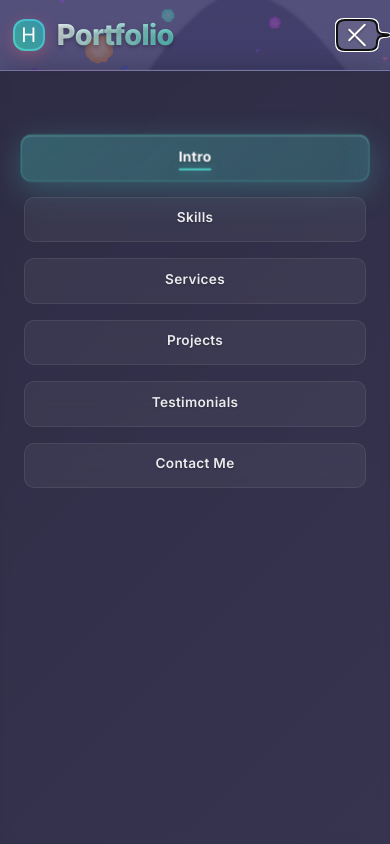
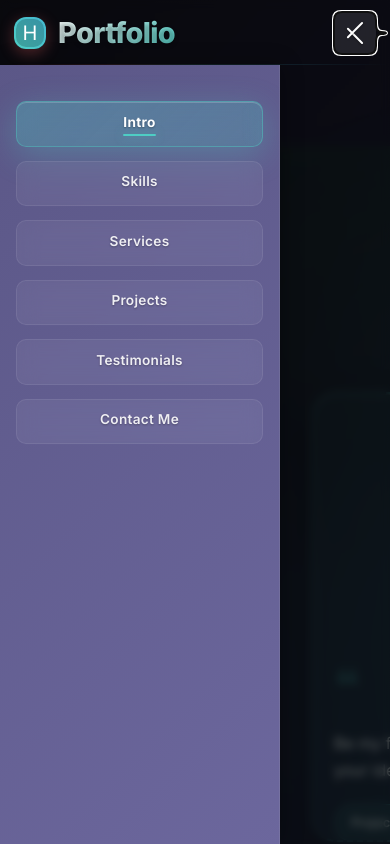
Before and after one commit to harshanandpro/portfolio, a React (Vite) app: page / in a window 390 px wide. Both pictures are taken after a click on the button 357 px from the left and 35 px from the top of the page. Shown: the top 844 px of the page. Built offline with nearby package versions, Linux system fonts and the light colour scheme.

Commit message:
navbar resposnive 1

```diff
--- a/src/Navbar.css
+++ b/src/Navbar.css
@@ -9,15 +9,15 @@
   top: 0;
   left: 0;
   right: 0;
+  width: 100%;
   background: transparent;
   backdrop-filter: none;
   -webkit-backdrop-filter: none;
   border-bottom: none;
-  z-index: 200;
+  z-index: 1000;
   transition: all 0.4s cubic-bezier(0.4, 0, 0.2, 1);
   font-family: 'Inter', sans-serif;
   min-height: 80px;
-  overflow: visible;
 }
 
 .navbar-hidden {
@@ -44,16 +44,16 @@
   height: 80px;
   display: flex;
   align-items: center;
+  justify-content: space-between;
   padding: 1rem 2rem;
   position: relative;
-  box-sizing: border-box;
 }
 
 .navbar_left {
-  flex: 0.25;
+  flex: 0 0 auto;
   display: flex;
   align-items: center;
-  height: 100%;
+  z-index: 1002;
 }
 
 .logo-container {
@@ -62,7 +62,6 @@
   gap: 12px;
   cursor: pointer;
   transition: transform 0.3s ease;
-  height: fit-content;
 }
 
 .logo-container:hover {
@@ -109,13 +108,11 @@
 }
 
 .navbar_mid {
-  flex: 0.5;
+  flex: 1;
   display: flex;
   justify-content: center;
   align-items: center;
   position: relative;
-  height: 100%;
-  min-height: 60px;
 }
 
 .nav-links-wrapper {
@@ -123,15 +120,11 @@
   gap: 2rem;
   align-items: center;
   position: relative;
-  height: fit-content;
-  padding: 0.5rem 0;
 }
 
 .nav-links-wrapper > * {
   display: flex;
   align-items: center;
-  height: auto;
-  min-height: 40px;
   padding: 0.5rem 1rem;
   border-radius: 8px;
   transition: all 0.3s ease;
@@ -141,6 +134,7 @@
   font-size: 0.95rem;
   text-shadow: 0 1px 2px rgba(0, 0, 0, 0.3);
   white-space: nowrap;
+  cursor: pointer;
 }
 
 .nav-links-wrapper > *:hover {
@@ -161,41 +155,48 @@
 }
 
 .navbar_right {
-  flex: 0.25;
+  flex: 0 0 auto;
   display: flex;
   justify-content: flex-end;
   align-items: center;
-  gap: 1.5rem;
-  height: 100%;
+  z-index: 1002;
 }
 
 .nav-burger {
   display: none;
   flex-direction: column;
-  gap: 4px;
+  gap: 5px;
   cursor: pointer;
-  padding: 8px;
+  padding: 10px;
   border-radius: 8px;
   transition: all 0.3s ease;
   background: rgba(255, 255, 255, 0.1);
   backdrop-filter: blur(10px);
-  flex-shrink: 0;
+  -webkit-backdrop-filter: blur(10px);
   border: none;
   outline: none;
+  width: 44px;
+  height: 44px;
+  justify-content: center;
+  align-items: center;
 }
 
 .nav-burger:hover {
   background: rgba(255, 255, 255, 0.2);
 }
 
+.nav-burger:active {
+  transform: scale(0.95);
+}
+
 .nav-burger span {
   width: 24px;
-  height: 2px;
+  height: 2.5px;
   background: #ffffff;
   border-radius: 2px;
   transition: all 0.3s cubic-bezier(0.4, 0, 0.2, 1);
   box-shadow: 0 1px 2px rgba(0, 0, 0, 0.3);
-  transform-origin: center;
+  display: block;
 }
 
 .navbar-glow {
@@ -216,6 +217,33 @@
 /* Mobile Menu Overlay */
 .mobile-menu-overlay {
   display: none;
+  position: fixed;
+  top: 0;
+  left: 0;
+  right: 0;
+  bottom: 0;
+  background: rgba(0, 0, 0, 0.6);
+  backdrop-filter: blur(4px);
+  -webkit-backdrop-filter: blur(4px);
+  z-index: 999;
+  animation: fadeIn 0.3s ease;
+}
+
+/* Prevent body scroll when mobile menu is open */
+body.menu-open {
+  overflow: hidden;
+  position: fixed;
+  width: 100%;
+  height: 100%;
+}
+
+@keyframes fadeIn {
+  from {
+    opacity: 0;
+  }
+  to {
+    opacity: 1;
+  }
 }
 
 @keyframes gradientShift {
@@ -228,23 +256,162 @@
   50% { opacity: 0.8; }
 }
 
-/* Mobile Styles */
+@keyframes slideIn {
+  from {
+    opacity: 0;
+    transform: translateY(-10px);
+  }
+  to {
+    opacity: 1;
+    transform: translateY(0);
+  }
+}
+
+/* ========== MOBILE STYLES ========== */
 @media (max-width: 768px) {
   .navbar {
     min-height: 70px;
   }
 
   .navbar-container {
-    padding: 0.5rem 1rem;
+    padding: 0.75rem 1rem;
     height: 70px;
   }
 
   .navbar_left {
-    flex: 1;
+    flex: 0 0 auto;
   }
 
   .logo-text {
-    font-size: 1.2rem;
+    font-size: 1.25rem;
+  }
+
+  .logo-gradient {
+    width: 36px;
+    height: 36px;
+  }
+
+  .logo-gradient-text {
+    font-size: 22px;
+  }
+
+  /* Mobile Menu Styles */
+  .navbar_mid {
+    position: fixed;
+    top: 70px;
+    left: 0;
+    right: 0;
+    bottom: 0;
+    background: linear-gradient(135deg,
+      rgba(93, 89, 138, 0.98) 0%,
+      rgba(110, 105, 160, 0.98) 100%);
+    backdrop-filter: blur(25px);
+    -webkit-backdrop-filter: blur(25px);
+    flex-direction: column;
+    justify-content: flex-start;
+    align-items: center;
+    padding: 2rem 1.5rem;
+    transform: translateX(-100%);
+    transition: transform 0.3s cubic-bezier(0.4, 0, 0.2, 1);
+    box-shadow: 2px 0 20px rgba(0, 0, 0, 0.3);
+    border-right: 1px solid rgba(255, 255, 255, 0.1);
+    z-index: 1001;
+    height: calc(100vh - 70px);
+    height: calc(100dvh - 70px); /* Dynamic viewport height for mobile browsers */
+    overflow-y: auto;
+    overflow-x: hidden;
+    -webkit-overflow-scrolling: touch;
+    width: 85%;
+    max-width: 320px;
+  }
+
+  .navbar_mid.active {
+    transform: translateX(0);
+  }
+
+  .nav-links-wrapper {
+    flex-direction: column;
+    gap: 0.5rem;
+    width: 100%;
+    padding: 1rem 0;
+    align-items: stretch;
+  }
+
+  .nav-links-wrapper > * {
+    width: 100%;
+    justify-content: center;
+    padding: 1rem 1.5rem;
+    min-height: 56px;
+    font-size: 1.05rem;
+    border-radius: 12px;
+    margin-bottom: 0.5rem;
+    background: rgba(255, 255, 255, 0.08);
+    border: 1px solid rgba(255, 255, 255, 0.12);
+    backdrop-filter: blur(10px);
+    -webkit-backdrop-filter: blur(10px);
+    animation: slideIn 0.3s ease forwards;
+    opacity: 0;
+  }
+
+  /* Stagger animation for menu items */
+  .navbar_mid.active .nav-links-wrapper > *:nth-child(1) { animation-delay: 0.05s; }
+  .navbar_mid.active .nav-links-wrapper > *:nth-child(2) { animation-delay: 0.1s; }
+  .navbar_mid.active .nav-links-wrapper > *:nth-child(3) { animation-delay: 0.15s; }
+  .navbar_mid.active .nav-links-wrapper > *:nth-child(4) { animation-delay: 0.2s; }
+  .navbar_mid.active .nav-links-wrapper > *:nth-child(5) { animation-delay: 0.25s; }
+  .navbar_mid.active .nav-links-wrapper > *:nth-child(6) { animation-delay: 0.3s; }
+
+  .nav-links-wrapper > *:active {
+    background: rgba(78, 205, 196, 0.2);
+    border-color: rgba(78, 205, 196, 0.4);
+    transform: scale(0.98);
+  }
+
+  .nav-indicator {
+    display: none;
+  }
+
+  .navbar_right {
+    flex: 0 0 auto;
+  }
+
+  .nav-burger {
+    display: flex;
+  }
+
+  /* Hamburger animation */
+  .nav-burger.active span:nth-child(1) {
+    transform: rotate(45deg) translate(7px, 7px);
+  }
+
+  .nav-burger.active span:nth-child(2) {
+    opacity: 0;
+    transform: translateX(20px);
+  }
+
+  .nav-burger.active span:nth-child(3) {
+    transform: rotate(-45deg) translate(7px, -7px);
+  }
+
+  /* Show overlay when menu is open */
+  .mobile-menu-overlay {
+    display: block;
+  }
+}
+
+/* ========== SMALL MOBILE STYLES ========== */
+@media (max-width: 480px) {
+  .navbar {
+    min-height: 65px;
+  }
+
+  .navbar-container {
+    padding: 0.5rem 0.875rem;
+    height: 65px;
+  }
+
+  .logo-text {
+    font-size: 1.15rem;
   }
 
   .logo-gradient {
@@ -257,118 +424,41 @@
   }
 
   .navbar_mid {
-    position: fixed;
-    top: 70px;
-    left: 0;
-    right: 0;
-    bottom: 0;
-    background: linear-gradient(135deg,
-      rgba(93, 89, 138, 0.98) 0%,
-      rgba(110, 105, 160, 0.95) 100%);
-    backdrop-filter: blur(25px);
-    -webkit-backdrop-filter: blur(25px);
-    flex-direction: column;
-    justify-content: flex-start;
-    padding: 3rem 2rem;
-    transform: translateX(-100%);
-    transition: transform 0.4s cubic-bezier(0.4, 0, 0.2, 1);
-    box-shadow: 0 8px 32px rgba(0, 0, 0, 0.4);
-    border-top: 1px solid rgba(255, 255, 255, 0.1);
-    z-index: 190;
-    height: calc(100vh - 70px);
-    overflow-y: auto;
-  }
-
-  .navbar_mid.active {
-    transform: translateX(0);
+    top: 65px;
+    height: calc(100vh - 65px);
+    height: calc(100dvh - 65px);
+    padding: 1.5rem 1rem;
+    width: 90%;
+    max-width: 280px;
   }
 
   .nav-links-wrapper {
-    flex-direction: column;
-    gap: 0;
-    width: 100%;
-    padding: 2rem 0;
-    align-items: stretch;
+    padding: 0.75rem 0;
   }
 
   .nav-links-wrapper > * {
-    width: 100%;
-    justify-content: center;
-    padding: 1.2rem 1.5rem;
-    min-height: 60px;
-    font-size: 1.1rem;
-    border-radius: 12px;
-    margin-bottom: 1rem;
-    background: rgba(255, 255, 255, 0.05);
-    border: 1px solid rgba(255, 255, 255, 0.1);
-    backdrop-filter: blur(10px);
-  }
-
-  .nav-links-wrapper > *:hover {
-    background: rgba(78, 205, 196, 0.15);
-    border-color: rgba(78, 205, 196, 0.3);
-    transform: translateY(0) scale(1.02);
-  }
-
-  .nav-indicator {
-    display: none;
-  }
-
-  .navbar_right {
-    flex: auto;
-    gap: 1rem;
+    padding: 0.875rem 1.25rem;
+    min-height: 52px;
+    font-size: 1rem;
+    margin-bottom: 0.375rem;
   }
 
   .nav-burger {
-    display: flex;
-    z-index: 250;
+    width: 42px;
+    height: 42px;
+    padding: 8px;
   }
 
-  /* Hamburger animation */
-  .nav-burger.active span:nth-child(1) {
-    transform: rotate(45deg) translate(6px, 6px);
-  }
-
-  .nav-burger.active span:nth-child(2) {
-    opacity: 0;
-    transform: translateX(20px);
-  }
-
-  .nav-burger.active span:nth-child(3) {
-    transform: rotate(-45deg) translate(6px, -6px);
-  }
-
-  /* Mobile menu overlay */
-  .mobile-menu-overlay {
-    display: block;
-    position: fixed;
-    top: 0;
-    left: 0;
-    right: 0;
-    bottom: 0;
-    background: rgba(0, 0, 0, 0.5);
-    backdrop-filter: blur(5px);
-    z-index: -1;
-    opacity: 0;
-    visibility: hidden;
-    transition: all 0.3s ease;
-  }
-
-  .navbar_mid.active .mobile-menu-overlay {
-    opacity: 1;
-    visibility: visible;
-  }
-
-  /* Prevent body scroll when mobile menu is open */
-  .mobile-menu-open body {
-    overflow: hidden;
+  .nav-burger span {
+    width: 22px;
+    height: 2px;
   }
 }
 
-/* Tablet Styles */
-@media (max-width: 1024px) and (min-width: 769px) {
+/* ========== TABLET STYLES ========== */
+@media (min-width: 769px) and (max-width: 1024px) {
   .navbar-container {
-    padding: 0.75rem 1.5rem;
+    padding: 0.875rem 1.5rem;
   }
 
   .nav-links-wrapper {
@@ -377,11 +467,15 @@
 
   .nav-links-wrapper > * {
     font-size: 0.9rem;
-    padding: 0.4rem 0.8rem;
+    padding: 0.45rem 0.875rem;
+  }
+
+  .logo-text {
+    font-size: 1.35rem;
   }
 }
 
-/* Large Screens */
+/* ========== LARGE SCREENS ========== */
 @media (min-width: 1400px) {
   .navbar-container {
     padding: 1rem 3rem;
@@ -390,25 +484,42 @@
   .nav-links-wrapper {
     gap: 2.5rem;
   }
+
+  .nav-links-wrapper > * {
+    font-size: 1rem;
+    padding: 0.6rem 1.25rem;
+  }
 }
 
-/* Small Mobile Styles */
-@media (max-width: 480px) {
-  .navbar-container {
-    padding: 0.5rem 0.8rem;
+/* ========== LANDSCAPE MOBILE FIX ========== */
+@media (max-width: 768px) and (orientation: landscape) {
+  .navbar_mid {
+    height: 100vh;
+    height: 100dvh;
+    padding: 1rem 1.5rem;
   }
 
-  .logo-text {
-    font-size: 1.1rem;
-  }
-
-  .navbar_mid {
-    padding: 2rem 1.5rem;
+  .nav-links-wrapper {
+    padding: 0.5rem 0;
+    gap: 0.25rem;
   }
 
   .nav-links-wrapper > * {
-    padding: 1rem 1.2rem;
-    font-size: 1rem;
-    min-height: 55px;
+    min-height: 48px;
+    padding: 0.75rem 1.25rem;
+    font-size: 0.95rem;
+    margin-bottom: 0.25rem;
   }
 }
+
+/* ========== REDUCED MOTION ========== */
+@media (prefers-reduced-motion: reduce) {
+  .navbar,
+  .navbar_mid,
+  .nav-burger span,
+  .nav-links-wrapper > *,
+  .mobile-menu-overlay {
+    transition: none;
+    animation: none;
+  }
+}
--- a/src/Navbar.jsx
+++ b/src/Navbar.jsx
@@ -19,21 +19,21 @@ const Navbar = ({ hide }) => {
   // Close mobile menu when clicking outside
   useEffect(() => {
     const handleOutsideClick = (e) => {
-      if (mobileMenuOpen && !e.target.closest('.navbar')) {
+      if (mobileMenuOpen && !e.target.closest('.navbar-container') && !e.target.closest('.navbar_mid')) {
         setMobileMenuOpen(false);
       }
     };
 
     if (mobileMenuOpen) {
       document.addEventListener('click', handleOutsideClick);
-      document.body.style.overflow = 'hidden'; // Prevent background scrolling
+      document.body.classList.add('menu-open');
     } else {
-      document.body.style.overflow = 'unset';
+      document.body.classList.remove('menu-open');
     }
 
     return () => {
       document.removeEventListener('click', handleOutsideClick);
-      document.body.style.overflow = 'unset';
+      document.body.classList.remove('menu-open');
     };
   }, [mobileMenuOpen]);
 
@@ -48,11 +48,12 @@ const Navbar = ({ hide }) => {
 
   // Hide navbar when floating nav should be shown (only on desktop)
   if (hide && window.innerWidth > 768) {
-    return null; // Don't render navbar at all when hidden on desktop
+    return null;
   }
 
   return (
-    <nav className={`navbar ${scrolled ? 'navbar-scrolled' : ''} ${mobileMenuOpen ? 'mobile-menu-open' : ''}`}>
+    <>
+      <nav className={`navbar ${scrolled ? 'navbar-scrolled' : ''}`}>
         <div className="navbar-container">
           <div className="navbar_left">
             <div className="logo-container">
@@ -73,9 +74,6 @@ const Navbar = ({ hide }) => {
               <NavBlock block_name="Contact Me" targetId="contact" onClick={closeMobileMenu} />
             </div>
             <div className="nav-indicator"></div>
-
-          {/* Mobile menu overlay */}
-          <div className="mobile-menu-overlay" onClick={closeMobileMenu}></div>
           </div>
 
           <div className="navbar_right">
@@ -83,6 +81,7 @@ const Navbar = ({ hide }) => {
               className={`nav-burger ${mobileMenuOpen ? 'active' : ''}`}
               onClick={toggleMobileMenu}
               aria-label="Toggle mobile menu"
+              aria-expanded={mobileMenuOpen}
             >
               <span></span>
               <span></span>
@@ -93,6 +92,16 @@ const Navbar = ({ hide }) => {
 
         <div className="navbar-glow"></div>
       </nav>
+
+      {/* Mobile menu overlay - moved outside navbar */}
+      {mobileMenuOpen && (
+        <div
+          className="mobile-menu-overlay"
+          onClick={closeMobileMenu}
+          aria-hidden="true"
+        />
+      )}
+    </>
   )
 }
 
```
Lines whose indentation alone changed are shown as unchanged.
